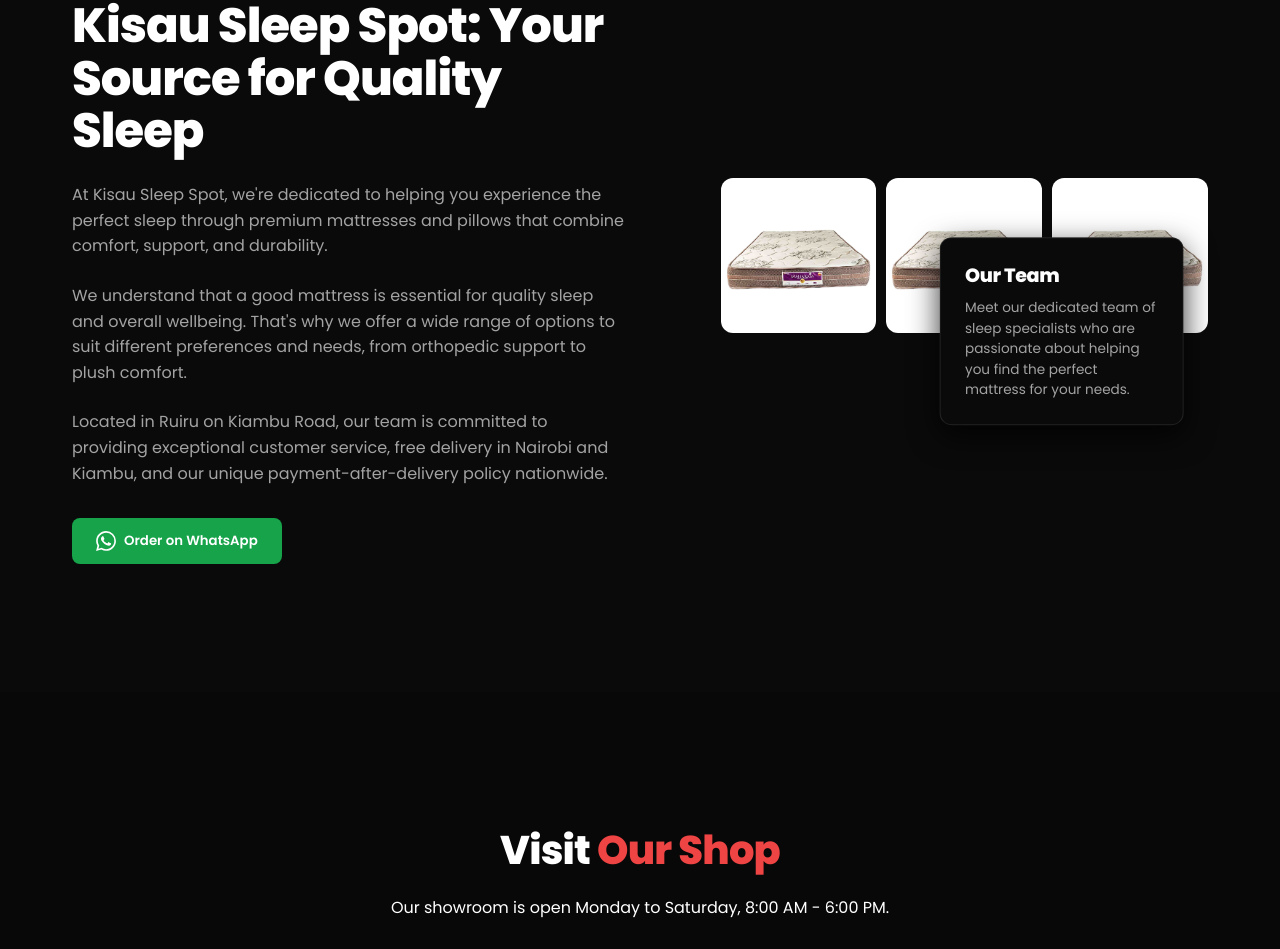
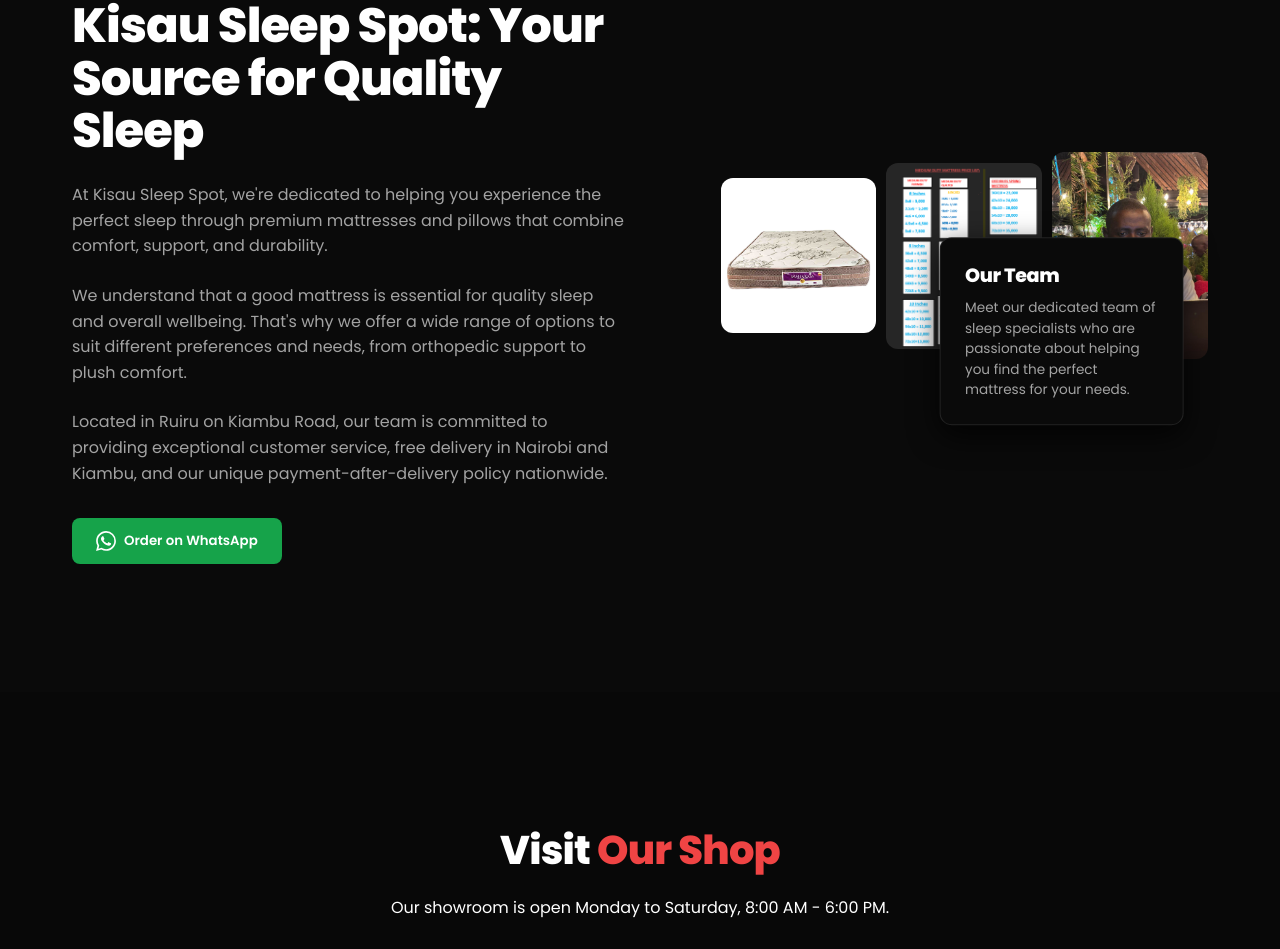
Before and after one commit to Peterngacha85/mattress, a React (Vite) app in the folder Frontend/: page / in a window 1280 px wide. Shown: the part 2762-3711 px from the top of the page. Built offline with nearby package versions, Linux system fonts and the light colour scheme; no server answers.

Commit message:
UI: Replace repetitive images in Our Team section with unique existing assets

```diff
--- a/Frontend/src/pages/Home.jsx
+++ b/Frontend/src/pages/Home.jsx
@@ -80,10 +80,9 @@
               </button>
             </div>
             <div className="about-image-collage">
-              {/* Using same image thrice for collage layout effect similar to design */}
               <div className="img-container"><img src="/images/products/about-mattress.png" alt="Our team" /></div>
-              <div className="img-container"><img src="/images/products/about-mattress.png" alt="Our team" /></div>
-              <div className="img-container"><img src="/images/products/about-mattress.png" alt="Our team" /></div>
+              <div className="img-container"><img src="/images/products/mattress_2.png" alt="Showroom" /></div>
+              <div className="img-container"><img src="/images/site/WhatsApp Image 2026-04-17 at 19.54.04.jpeg" alt="Mattress setup" /></div>
 
               <div className="about-team-card">
                 <h3>Our Team</h3>
```
